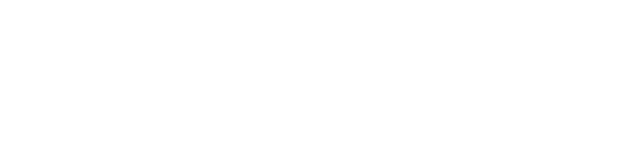
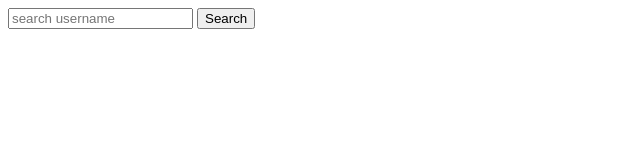
Before and after one commit to abhisheksahu504/TS, a plain HTML site: page index.html in a window 1280 px wide. Shown: the whole page, without its empty margins (0-640 px from the left). Drawn offline with Linux system fonts and the light colour scheme.

Commit message:
working with html part

```diff
--- a/index.html
+++ b/index.html
@@ -4,8 +4,23 @@
     <meta charset="UTF-8" />
     <meta name="viewport" content="width=device-width, initial-scale=1.0" />
     <title>Typescript Website</title>
+    <link rel="stylesheet" href="./css/style.css" />
   </head>
   <body>
+    <section>
+      <div class="search-input">
+        <form action="" id="form">
+          <input
+            type="text"
+            id="user"
+            placeholder="search username"
+            autocomplete="off"
+          />
+          <button>Search</button>
+        </form>
+      </div>
+      <div class="main-container"></div>
+    </section>
     <script type="module" src="./dist/index.js"></script>
   </body>
 </html>
```
